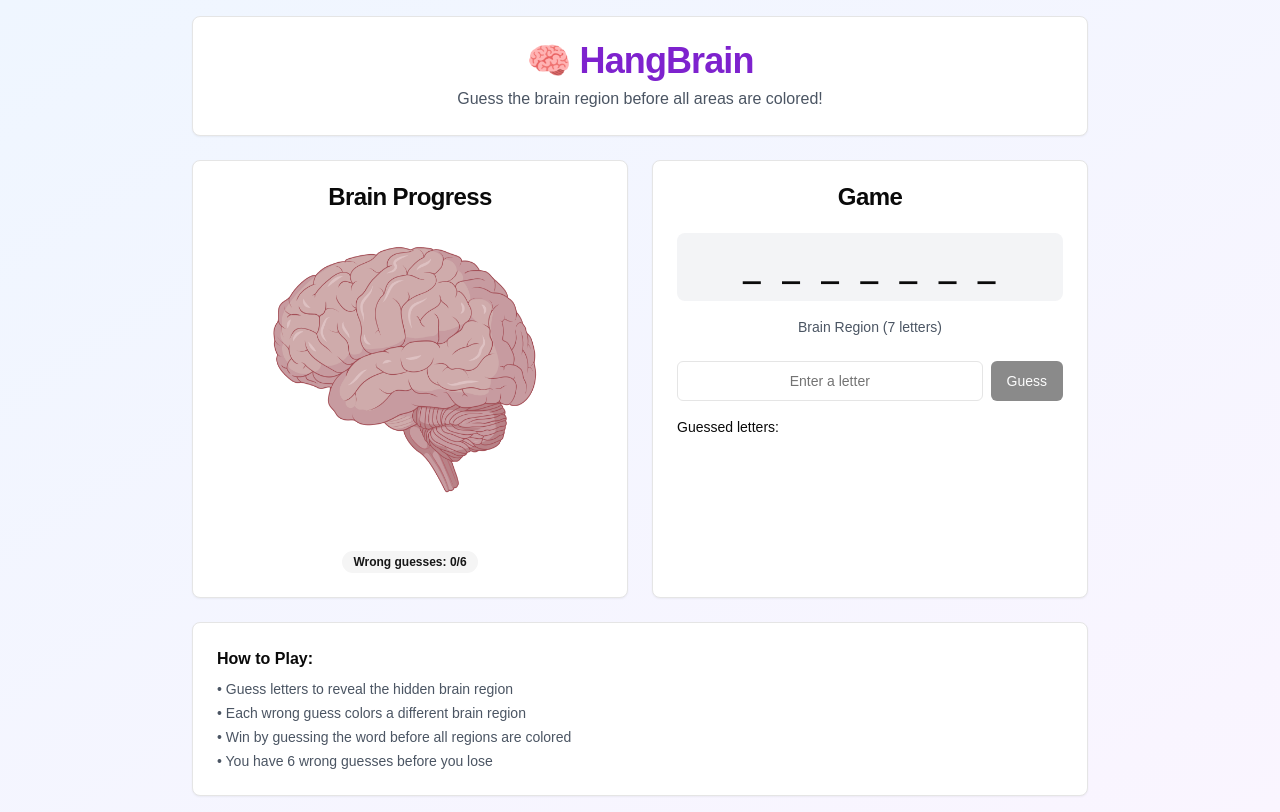
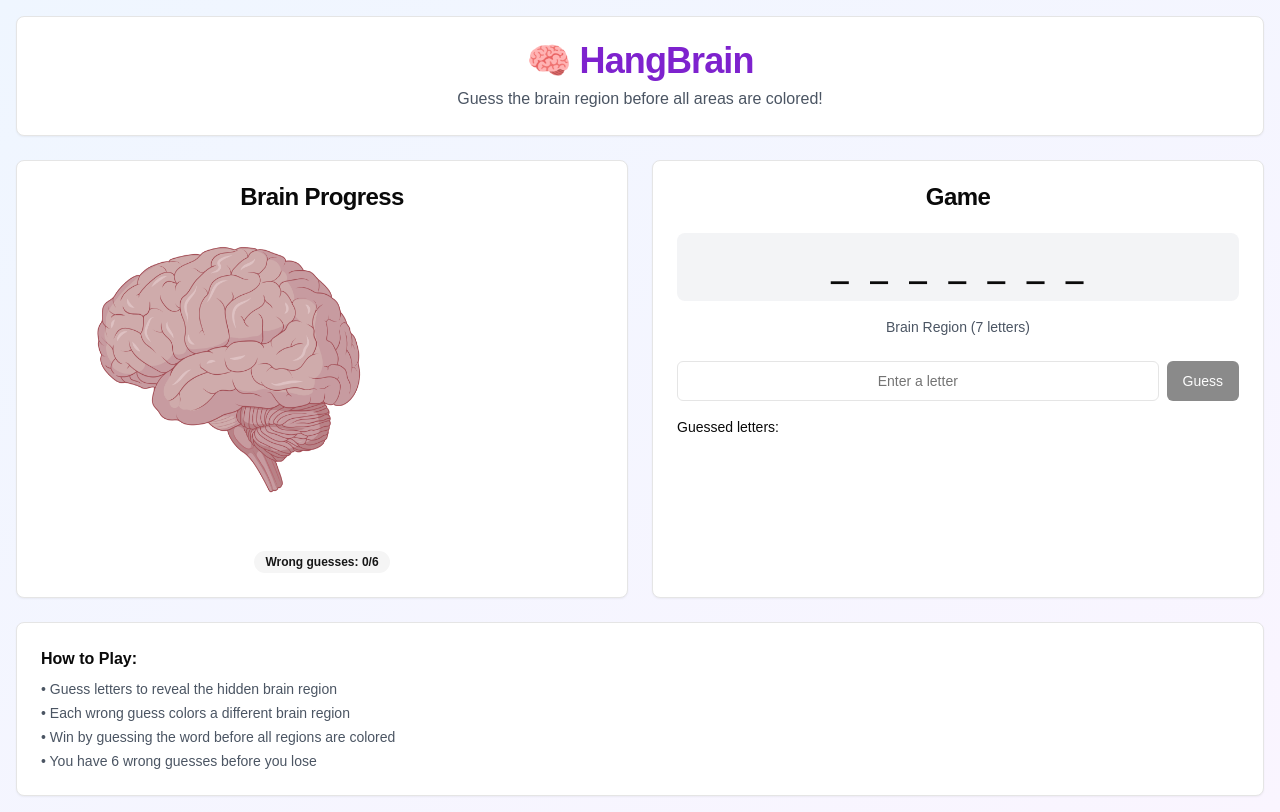
Before and after one commit to dahhei/hangbrain, a Next.js app: page / in a window 1280 px wide. Built offline with nearby package versions, Linux system fonts and the light colour scheme.

Commit message:
Expand layout width and remove scroll

```diff
--- a/hangbrain.tsx
+++ b/hangbrain.tsx
@@ -268,7 +268,7 @@ export default function Component() {
 
   return (
     <div className="min-h-screen bg-gradient-to-br from-blue-50 to-purple-50 p-4">
-      <div className="max-w-4xl mx-auto">
+      <div className="max-w-screen-xl mx-auto">
         <Card className="mb-6">
           <CardHeader className="text-center">
             <CardTitle className="text-4xl font-bold text-purple-700">🧠 HangBrain</CardTitle>
@@ -323,7 +323,7 @@ export default function Component() {
             </CardHeader>
             <CardContent className="space-y-6">
               <div className="text-center">
-                <div className="text-3xl font-mono font-bold tracking-wider mb-4 p-4 bg-gray-100 rounded-lg overflow-x-auto whitespace-nowrap">
+                <div className="text-3xl font-mono font-bold tracking-wider mb-4 p-4 bg-gray-100 rounded-lg whitespace-nowrap">
                   {displayWord}
                 </div>
                 <p className="text-sm text-gray-600">Brain Region ({currentWord.length} letters)</p>
```
Also changed, not shown: 1 other file (tests, documents, lock files or other folders).
